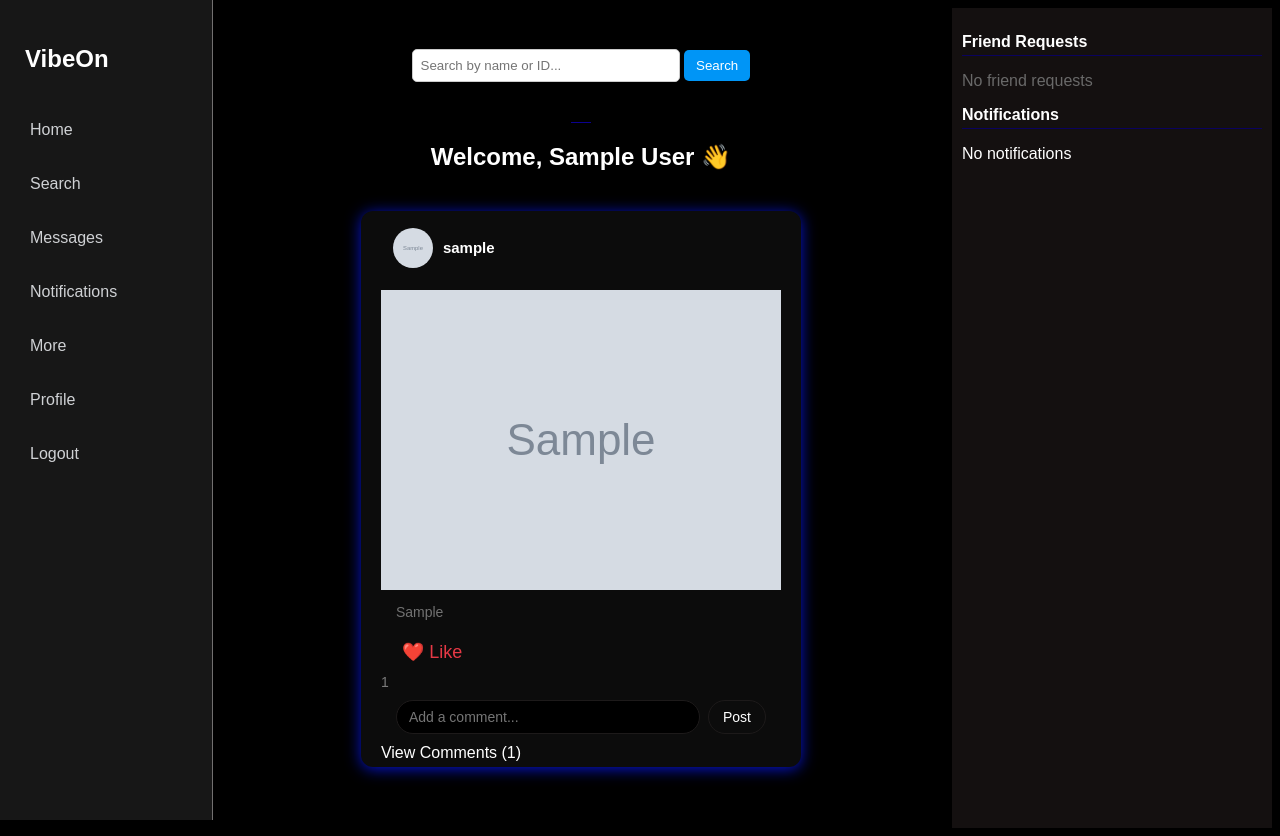
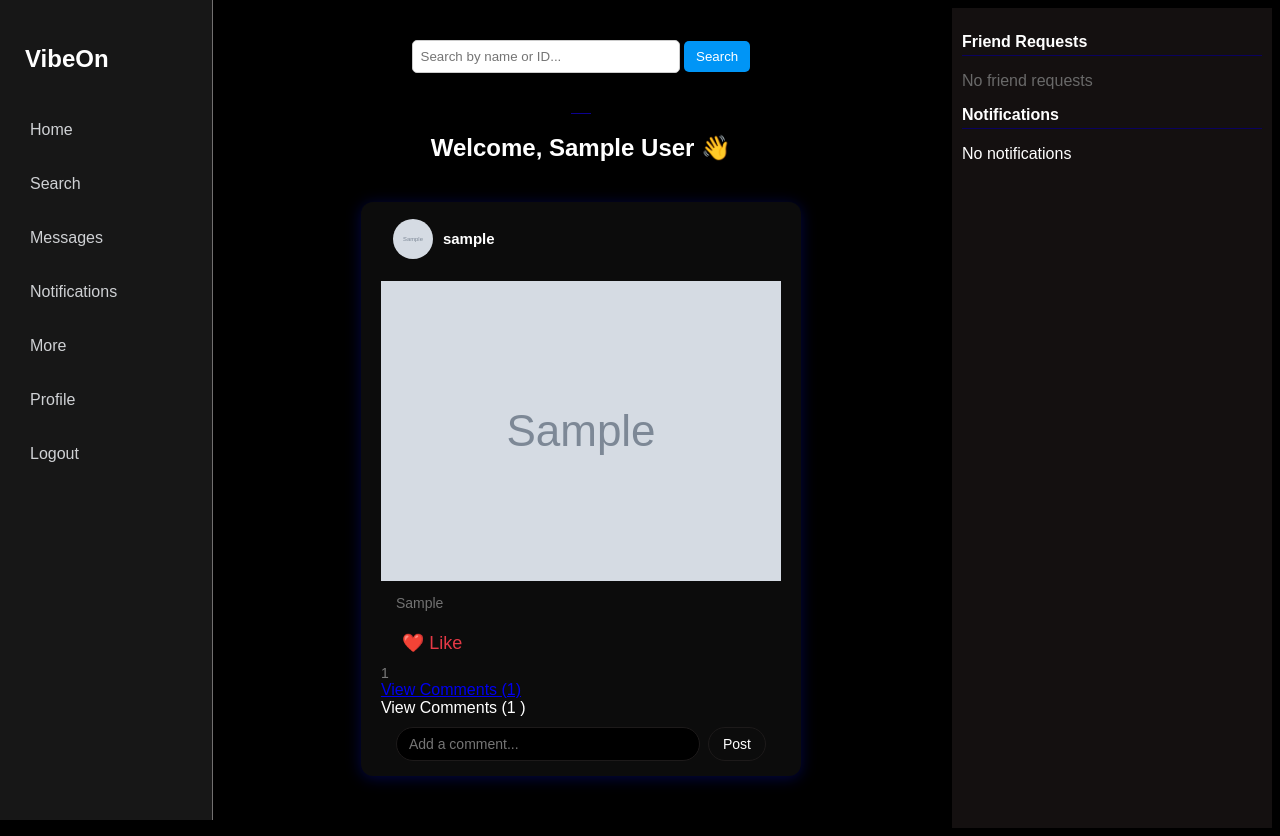
Before and after one commit to dipakmeshram26/vibeOn, a PHP site: page /home.php in a window 1280 px wide. Run offline with PHP 8.4, Linux system fonts and the light colour scheme; the visitor is signed in with stand-in values (Sample User, id 1); tables that the repository leaves empty or names only in its code hold one stand-in row (values such as "Sample post"); grey boxes marked "Sample" are stand-in pictures; data that the repository does not hold is empty.

Commit message:
hkhh
hihk

```diff
--- a/home.php
+++ b/home.php
@@ -136,14 +136,22 @@
                             <span id="like-count-<?php echo $row['id']; ?>"><?php echo $row['like_count']; ?></span>
                         </div>
 
+                        <div>
+                            <a href="javascript:void(0);" onclick="openPostModal()">
+                                View Comments (<?php echo $row['comment_count']; ?>)
+                            </a>
+                        </div>
+
+                        <div>
+                            View Comments (<?php echo $row['comment_count']; ?> )
+                        </div>
+
                         <form class="comment-form" data-post-id="<?php echo $row['id']; ?>">
                             <input type="text" name="comment" placeholder="Add a comment..." required>
                             <button type="submit">Post</button>
                         </form>
 
-                        <div>
-                           View Comments (<?php echo $row['comment_count']; ?>)
-                        </div>
+
 
                         <!-- <div class="comments" id="comments-<?php echo $row['id']; ?>">
                             <?php
@@ -350,6 +358,7 @@
         function openPostModal(imageUrl, username, caption, postId) {
             document.getElementById("modalImage").src = imageUrl;
             document.getElementById("modalUser").innerText = username;
+
             document.getElementById("modalCaption").innerText = caption;
 
             // Load comments dynamically if needed (AJAX call example)
--- a/homestyle.css
+++ b/homestyle.css
@@ -167,7 +167,7 @@
 .post {
   background: #0c0c0c;
   border-radius: 12px;
-  box-shadow: 0 2px 15px rgb(7 22 226 / 92%);
+  box-shadow: 0 2px 15px rgb(3 8 75 / 92%);
   margin: 20px auto;
   max-width: 500px;
   overflow: hidden;
@@ -283,7 +283,8 @@
 
 .modal-content {
   display: flex;
-  background: #fff;
+  background: #000000;
+  border: 1px solid #73726f;
   width: 80%;
   max-width: 900px;
   height: 80%;
```
Also changed, not shown: get_comments.php (added, +23 -0 lines). Lines whose indentation alone changed are shown as unchanged.
